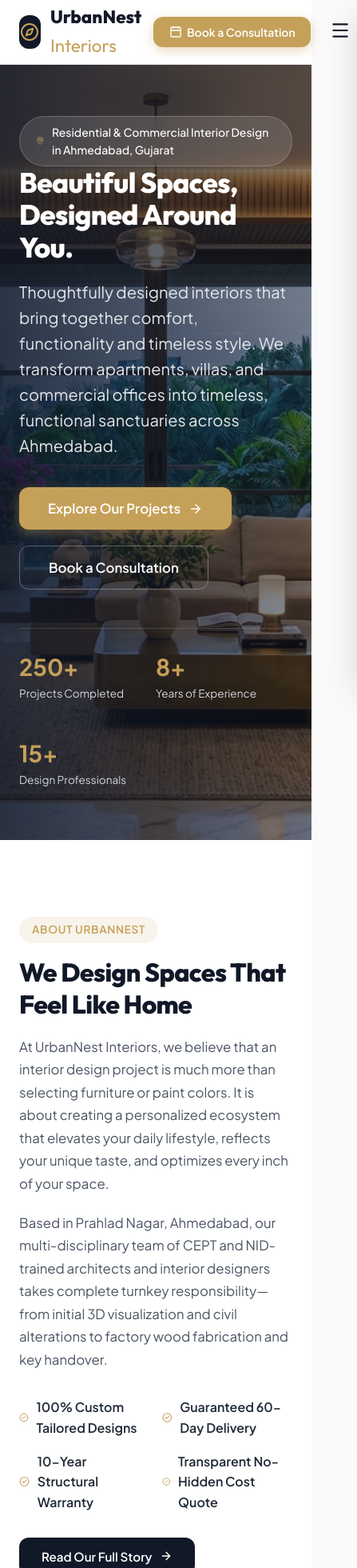
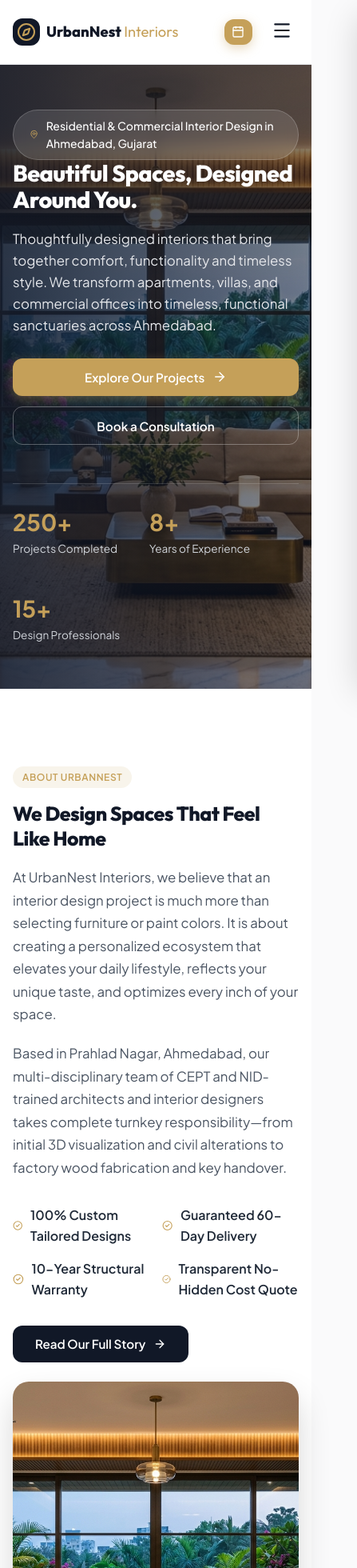
Before and after one commit to yashvant-kumar-01/UrbanNest_Interiors, a React (Vite) app: page / in a window 390 px wide. Shown: the top 1960 px of the page at 80% size, 447 px wide, since content can reach past the window. Built offline with nearby package versions, Linux system fonts and the light colour scheme.

Commit message:
Enhance full website responsiveness for mobile, tablet, and desktop screens

```diff
--- a/src/components/Header.jsx
+++ b/src/components/Header.jsx
@@ -79,7 +79,7 @@ export default function Header({ currentRoute, navigateTo, openConsultationModal
           <div style={{ display: 'flex', alignItems: 'center', gap: '1rem' }}>
             <button
               onClick={openConsultationModal}
-              className="btn btn-primary btn-sm"
+              className="btn btn-primary btn-sm header-cta-btn"
               style={{ display: 'flex', alignItems: 'center', gap: '0.4rem' }}
             >
               <Calendar size={16} />
--- a/src/index.css
+++ b/src/index.css
@@ -424,13 +424,13 @@ button {
 /* Cards & Grid Utilities */
 .grid-3 {
   display: grid;
-  grid-template-columns: repeat(auto-fit, minmax(340px, 1fr));
+  grid-template-columns: repeat(auto-fit, minmax(min(100%, 300px), 1fr));
   gap: 2rem;
 }
 
 .grid-2 {
   display: grid;
-  grid-template-columns: repeat(auto-fit, minmax(400px, 1fr));
+  grid-template-columns: repeat(auto-fit, minmax(min(100%, 340px), 1fr));
   gap: 2.5rem;
 }
 
@@ -487,7 +487,7 @@ button {
 /* Process Timeline */
 .process-grid {
   display: grid;
-  grid-template-columns: repeat(auto-fit, minmax(300px, 1fr));
+  grid-template-columns: repeat(auto-fit, minmax(min(100%, 280px), 1fr));
   gap: 2rem;
 }
 
@@ -576,7 +576,7 @@ button {
   display: flex;
   align-items: center;
   justify-content: center;
-  padding: 1.5rem;
+  padding: 1rem;
   animation: fadeIn 0.25s ease-out;
 }
 
@@ -594,8 +594,8 @@ button {
 
 .modal-close {
   position: absolute;
-  top: 1.25rem;
-  right: 1.25rem;
+  top: 1rem;
+  right: 1rem;
   background: var(--color-bg-alt);
   color: var(--color-dark);
   width: 36px;
@@ -606,6 +606,7 @@ button {
   justify-content: center;
   font-size: 1.2rem;
   transition: var(--transition-fast);
+  z-index: 10;
 }
 
 .modal-close:hover {
@@ -748,13 +749,17 @@ button {
   font-size: 0.85rem;
 }
 
-/* Responsive Media Queries */
+/* Comprehensive Responsive Media Queries */
 @media (max-width: 1024px) {
   .hero-title {
-    font-size: 2.8rem;
+    font-size: 2.75rem;
+  }
+  .section-title {
+    font-size: 2.25rem;
   }
   .footer-grid {
     grid-template-columns: 1fr 1fr;
+    gap: 2rem;
   }
 }
 
@@ -765,22 +770,108 @@ button {
   .mobile-menu-btn {
     display: block;
   }
+  .hero {
+    min-height: auto;
+    padding: 3.5rem 0;
+  }
   .hero-title {
-    font-size: 2.2rem;
+    font-size: 2.15rem;
+  }
+  .hero-subtitle {
+    font-size: 1.05rem;
+    margin-bottom: 1.75rem;
+  }
+  .hero-buttons {
+    flex-direction: column;
+    width: 100%;
+    gap: 0.85rem;
+  }
+  .hero-buttons .btn {
+    width: 100%;
+    justify-content: center;
   }
   .section-title {
-    font-size: 2rem;
+    font-size: 1.85rem;
   }
-  .grid-3, .grid-2, .form-grid-2 {
-    grid-template-columns: 1fr;
+  .section-subtitle {
+    font-size: 1rem;
+  }
+  .section-header {
+    margin-bottom: 2.25rem;
+  }
+  .grid-3, .grid-2, .form-grid-2, .process-grid {
+    grid-template-columns: 1fr !important;
+    gap: 1.5rem;
+  }
+  .cta-banner {
+    padding: 3rem 1.25rem;
+    margin: 2.5rem 0;
+    border-radius: var(--radius-md);
+  }
+  .cta-title {
+    font-size: 1.85rem;
+  }
+  .cta-desc {
+    font-size: 0.95rem;
+  }
+  .footer {
+    padding: 3rem 0 1.5rem 0;
   }
   .footer-grid {
     grid-template-columns: 1fr;
+    gap: 2rem;
   }
   .footer-bottom {
     flex-direction: column;
     gap: 1rem;
     text-align: center;
+  }
+  .footer-bottom > div {
+    flex-wrap: wrap;
+    justify-content: center;
+  }
+  .modal-content {
+    padding: 1.5rem 1.25rem;
+    max-height: 92vh;
+    border-radius: var(--radius-md);
+  }
+}
+
+@media (max-width: 480px) {
+  .container, .container-narrow {
+    padding: 0 1rem;
+  }
+  .brand-logo {
+    font-size: 1.15rem;
+    gap: 0.5rem;
+  }
+  .logo-icon {
+    width: 34px;
+    height: 34px;
+  }
+  .header-cta-btn span {
+    display: none;
+  }
+  .header-cta-btn {
+    padding: 0.5rem 0.6rem;
+    border-radius: var(--radius-md);
+  }
+  .hero-title {
+    font-size: 1.8rem;
+  }
+  .section-title {
+    font-size: 1.55rem;
+  }
+  .badge-tag {
+    font-size: 0.75rem;
+    padding: 0.25rem 0.75rem;
+  }
+  .btn-lg {
+    padding: 0.85rem 1.5rem;
+    font-size: 0.95rem;
+  }
+  .modal-content {
+    padding: 1.25rem 1rem;
   }
 }
 
```
